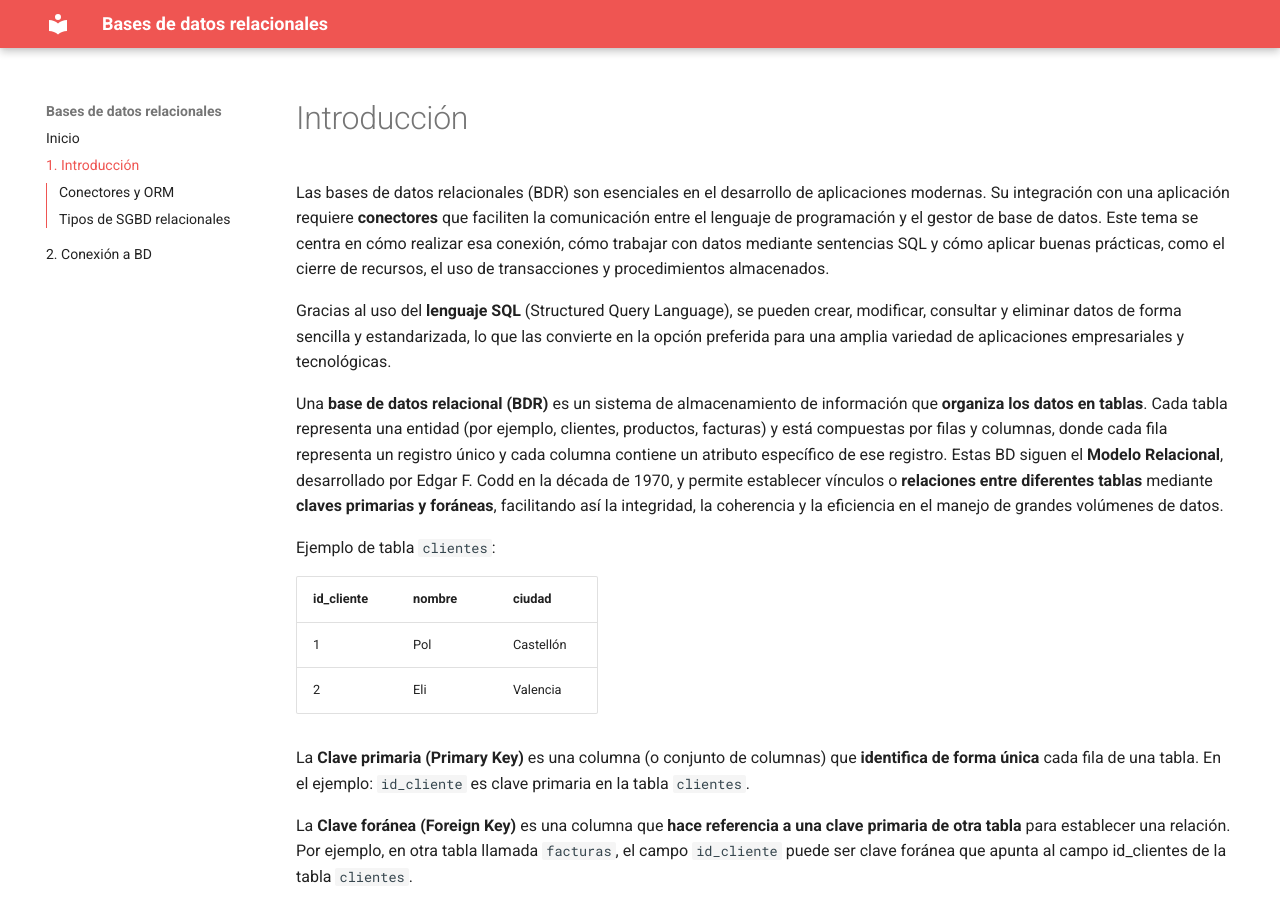
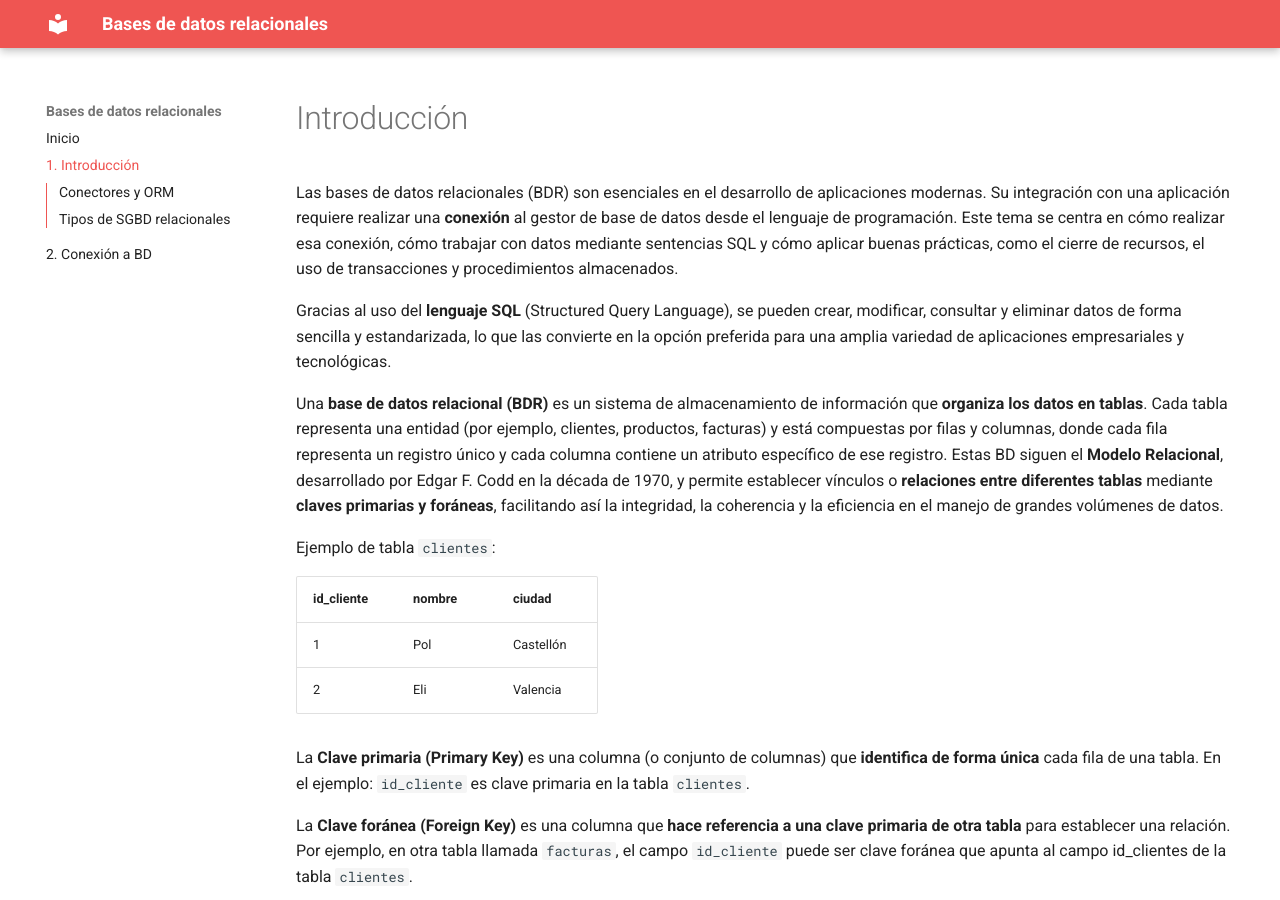
Before and after one commit to bpaterna/AD_BD_REL, an MkDocs documentation site: the page built from docs/introduccion.md, in a window 1280 px wide and 900 px high. Built offline with MkDocs 1.6.1 and Material for MkDocs 9.7.7, drawn with Linux system fonts in a browser that asks for light colours.

Commit message:
Update introduccion.md

```diff
--- a/docs/introduccion.md
+++ b/docs/introduccion.md
@@ -1,5 +1,5 @@
 # Introducción
-Las bases de datos relacionales (BDR) son esenciales en el desarrollo de aplicaciones modernas. Su integración con una aplicación requiere **conectores** que faciliten la comunicación entre el lenguaje de programación y el gestor de base de datos. Este tema se centra en cómo realizar esa conexión, cómo trabajar con datos mediante sentencias SQL y cómo aplicar buenas prácticas, como el cierre de recursos, el uso de transacciones y procedimientos almacenados.
+Las bases de datos relacionales (BDR) son esenciales en el desarrollo de aplicaciones modernas. Su integración con una aplicación requiere realizar una  **conexión** al gestor de base de datos desde el lenguaje de programación. Este tema se centra en cómo realizar esa conexión, cómo trabajar con datos mediante sentencias SQL y cómo aplicar buenas prácticas, como el cierre de recursos, el uso de transacciones y procedimientos almacenados.
 
 Gracias al uso del **lenguaje SQL** (Structured Query Language), se pueden crear, modificar, consultar y eliminar datos de forma sencilla y estandarizada, lo que las convierte en la opción preferida para una amplia variedad de aplicaciones empresariales y tecnológicas.
 
```
